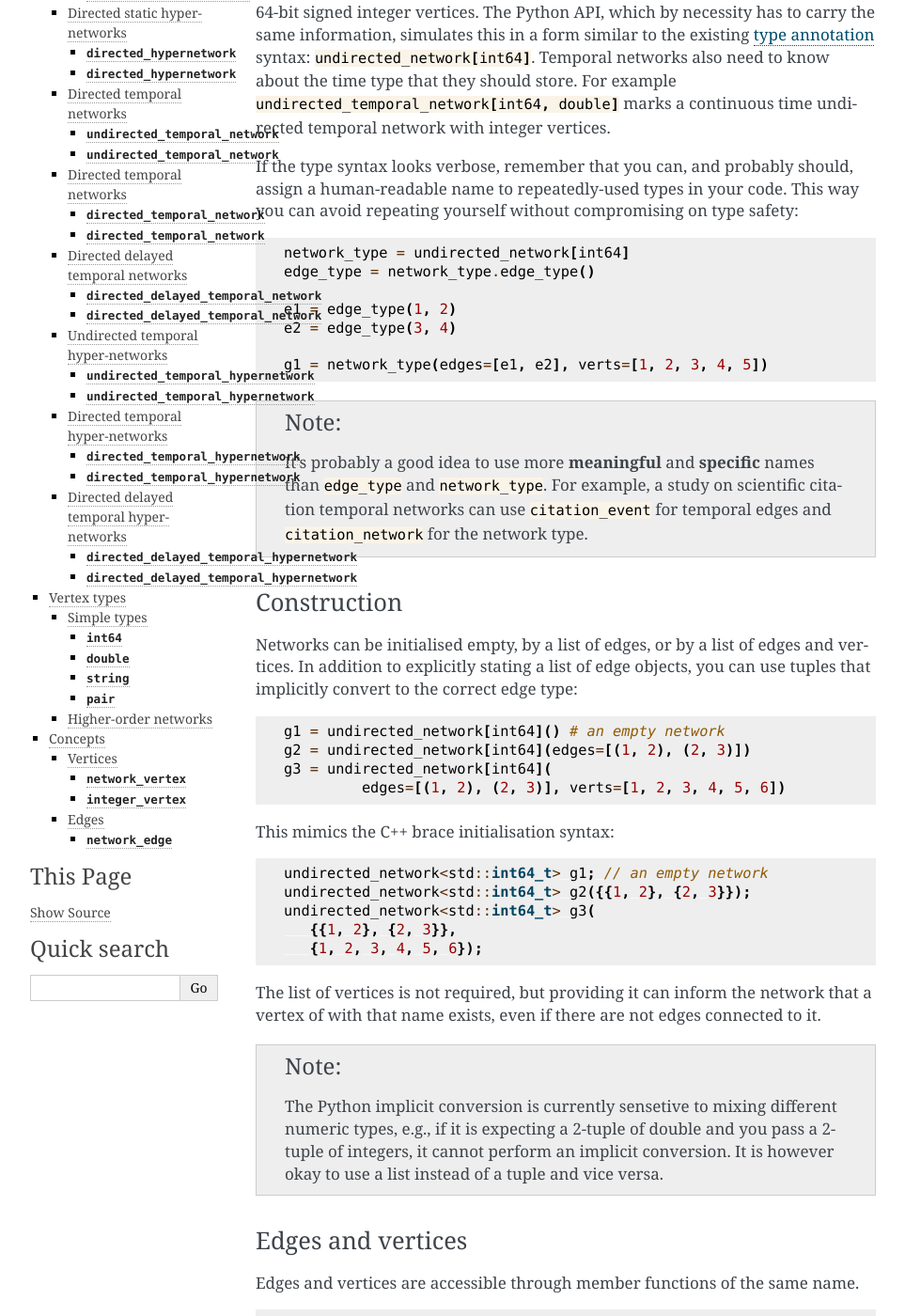
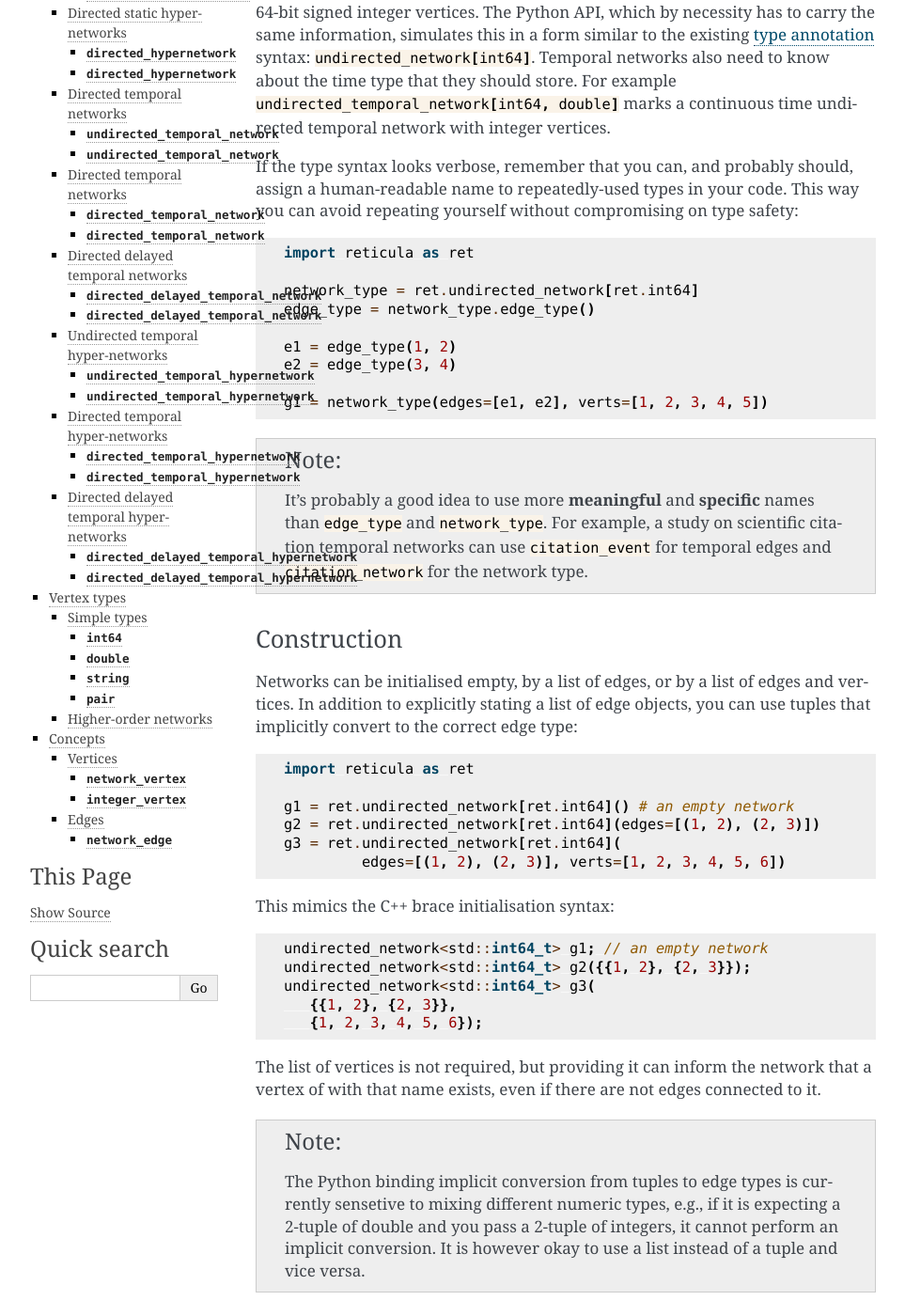
Before and after one commit to reticula-network/reticula-python, a Sphinx documentation site: the page built from docs/types.rst, in a window 1280 px wide and 1400 px high, scrolled down 601 px. Shown: the whole window at 94% size, without its empty margins (148-1111 px from the left). Built offline with Sphinx 7.4.7, drawn with Linux system fonts in a browser that asks for light colours; some of the changed text lies outside the part shown.

Commit message:
improve code blocks in the docs

```diff
--- a/docs/types.rst
+++ b/docs/types.rst
@@ -37,7 +37,9 @@ can avoid repeating yourself without compromising on type safety:
 
 .. code-block:: python
 
-      network_type = undirected_network[int64]
+      import reticula as ret
+
+      network_type = ret.undirected_network[ret.int64]
       edge_type = network_type.edge_type()
 
       e1 = edge_type(1, 2)
@@ -62,9 +64,11 @@ tuples that implicitly convert to the correct edge type:
 
 .. code-block:: python
 
-      g1 = undirected_network[int64]() # an empty network
-      g2 = undirected_network[int64](edges=[(1, 2), (2, 3)])
-      g3 = undirected_network[int64](
+      import reticula as ret
+
+      g1 = ret.undirected_network[ret.int64]() # an empty network
+      g2 = ret.undirected_network[ret.int64](edges=[(1, 2), (2, 3)])
+      g3 = ret.undirected_network[ret.int64](
                edges=[(1, 2), (2, 3)], verts=[1, 2, 3, 4, 5, 6])
 
 
@@ -84,10 +88,11 @@ that a vertex of with that name exists, even if there are not edges connected
 to it.
 
 .. note::
-   The Python implicit conversion is currently sensetive to mixing different
-   numeric types, e.g., if it is expecting a 2-tuple of double and you pass a
-   2-tuple of integers, it cannot perform an implicit conversion. It is however
-   okay to use a list instead of a tuple and vice versa.
+   The Python binding implicit conversion from tuples to edge types is currently
+   sensetive to mixing different numeric types, e.g., if it is expecting a
+   2-tuple of double and you pass a 2-tuple of integers, it cannot perform an
+   implicit conversion. It is however okay to use a list instead of a tuple and
+   vice versa.
 
 
 Edges and vertices
```
Also changed, not shown: other parts of docs/types.rst (+1 -1 lines).
